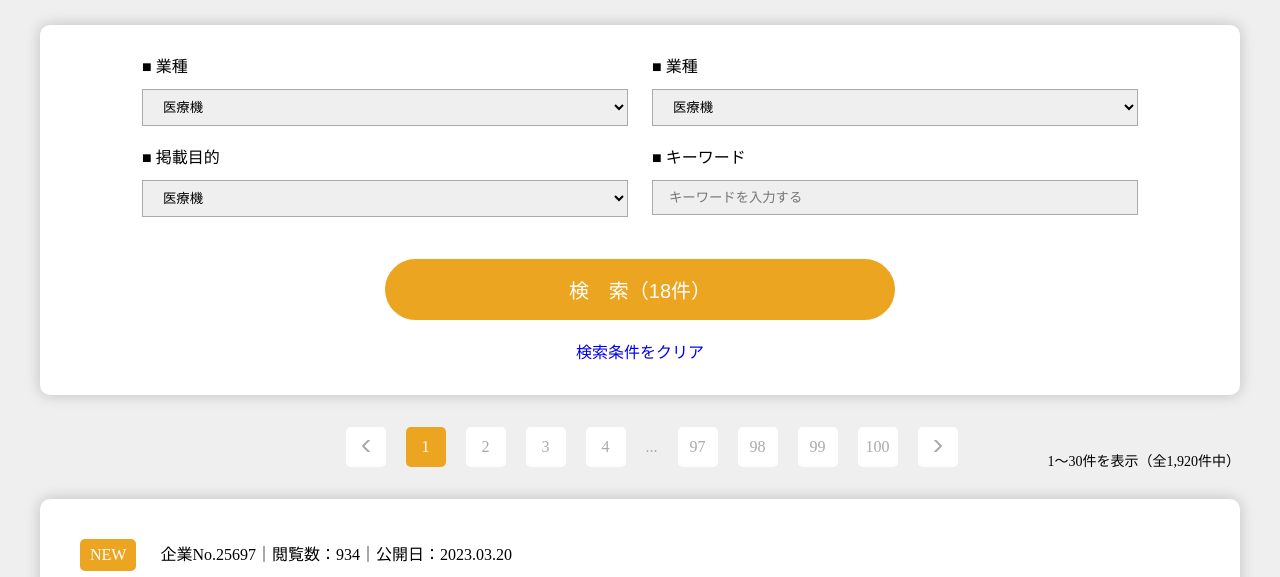
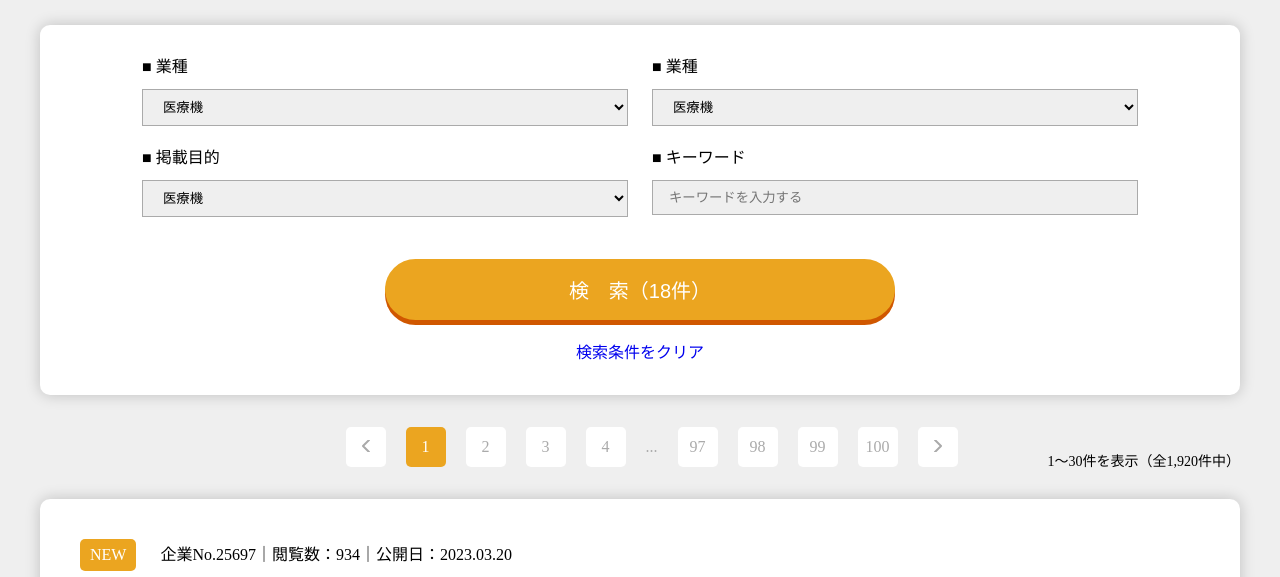
Before and after one commit to ThanhNgan110/HTML_CSS, a website built with Parcel: page src/index.html in a window 1280 px wide. Shown: the part 223-800 px from the top of the page. Built offline with nearby package versions, Linux system fonts and the light colour scheme; a web font is replaced by a local one.

Commit message:
Add css btn

```diff
--- a/src/styles/components/button.css
+++ b/src/styles/components/button.css
@@ -13,6 +13,7 @@
   border-radius: 53px;
   padding: 16px 184px;
   font-size: 20px;
+  box-shadow: 0px 5px 0px 0px #d05700;
 }
 
 .btn-arrow-left {
```
